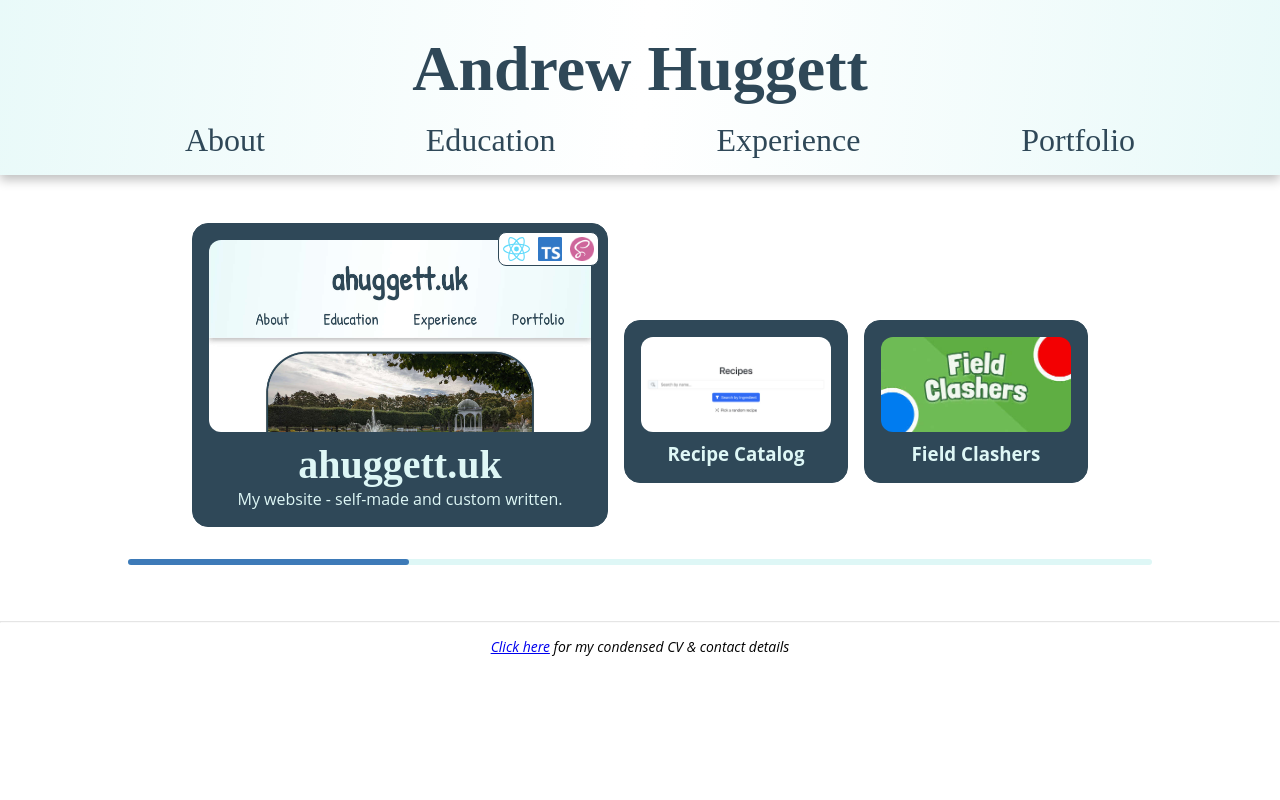
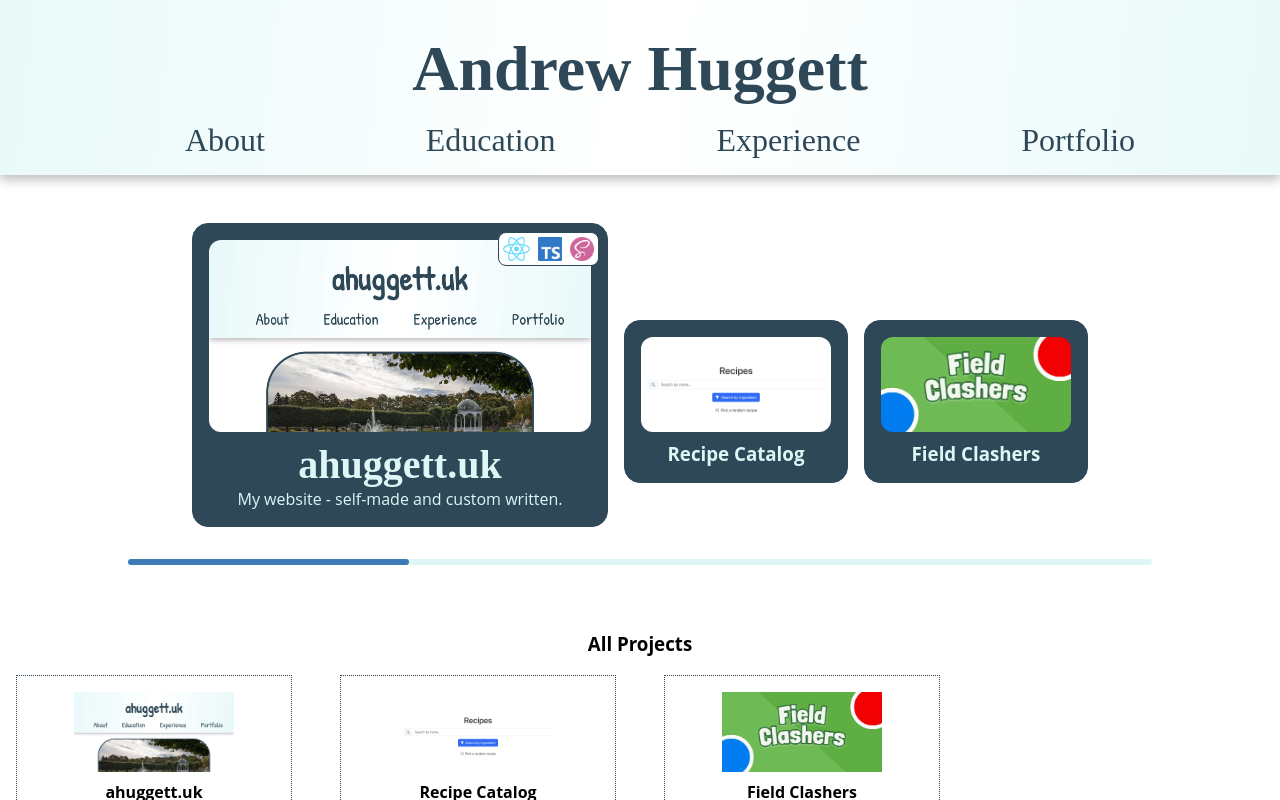
Before and after one commit to ahuggett26/website, a React (Create React App) app: page /portfolio in a window 1280 px wide. Built offline with nearby package versions, Linux system fonts and the light colour scheme; a web font is replaced by a local one.

Commit message:
Add grid for all projects

```diff
--- a/src/components/home/portfolio/Portfolio.module.scss
+++ b/src/components/home/portfolio/Portfolio.module.scss
@@ -30,10 +30,12 @@
       animation-name: progress-counter;
       animation-iteration-count: infinite;
       animation-timing-function: linear;
+
       @keyframes progress-counter {
         from {
           width: 0%;
         }
+
         to {
           width: 100%;
         }
@@ -41,7 +43,38 @@
     }
   }
 
-  .grid {
-    margin-top: 4rem;
+  .all-projects {
+    text-align: center;
+    margin-top: 2rem;
+    padding: 0 1rem;
+
+    .grid {
+      display: grid;
+      grid-template-columns: repeat(4, 1fr);
+      gap: 3rem;
+
+      @media (width <=750px) {
+        grid-template-columns: repeat(2, 1fr);
+        gap: 1rem;
+      }
+
+      @media (750px <=width <=1250px) {
+        grid-template-columns: repeat(3, 1fr);
+        gap: 2rem;
+      }
+
+      .project {
+        padding: 1rem;
+        border: 1px dotted theme.$CHARCOAL;
+
+        h4 {
+          margin: 0.25rem 0;
+        }
+
+        p {
+          margin: 0;
+        }
+      }
+    }
   }
 }
--- a/src/components/home/portfolio/Portfolio.tsx
+++ b/src/components/home/portfolio/Portfolio.tsx
@@ -1,9 +1,10 @@
 import { useState } from "react";
+import { LazyLoadImage } from "react-lazy-load-image-component";
 import FullProjectDisplay from "./FullProjectDisplay";
 import HighlightedProject from "./HighlightedProject";
 import styles from "./Portfolio.module.scss";
 import PortfolioProject from "./projects/PortfolioProject";
-import { highlightProjects } from "./projects/PortfolioProjects";
+import { highlightProjects, portfolioProjects } from "./projects/PortfolioProjects";
 
 /**
  * Portfolio page containing completed projects to show off.
@@ -38,6 +39,21 @@ const Portfolio = () => {
         ></div>
       </div>
 
+      <div className={styles["all-projects"]}>
+        <h3>All Projects</h3>
+        <div className={styles.grid}>
+          {portfolioProjects
+            .sort((a, b) => b.lastUpdated.getTime() - a.lastUpdated.getTime())
+            .map((project) => (
+              <div key={project.title} onClick={() => setFocussedProject(project)} className={styles.project}>
+                <LazyLoadImage src={project.backgroundImg} height={80} />
+                <h4>{project.title}</h4>
+                <p>{project.shortDesc}</p>
+              </div>
+            ))}
+        </div>
+      </div>
+
       <div className={styles["single-full-screen"]}>
         <FullProjectDisplay
           project={focussedProject}
```
